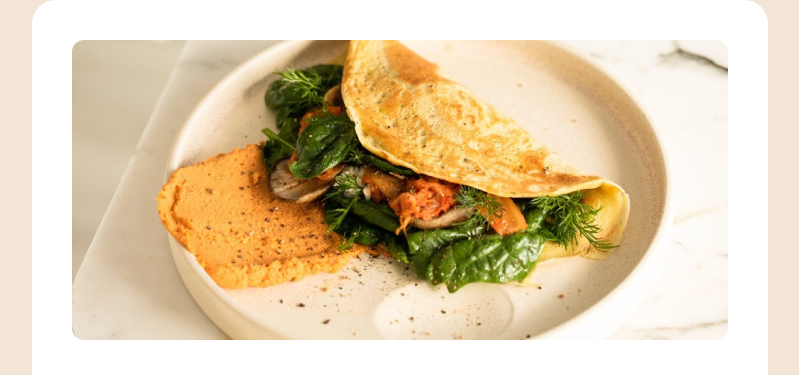
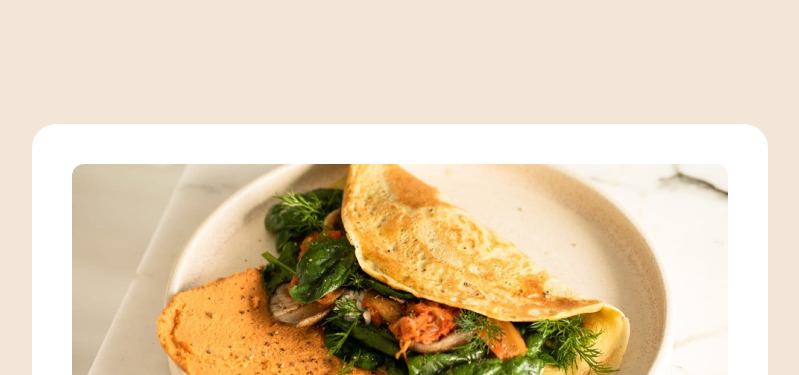
Before and after one commit to DomLeverment/recipe-challenge, a plain HTML site: page index.html in a window 1280 px wide. Shown: the top 375 px of the page, without its empty margins (240-1039 px from the left). Drawn offline with Linux system fonts and the light colour scheme.

Commit message:
adding padding to body

```diff
--- a/style.css
+++ b/style.css
@@ -31,6 +31,8 @@ body {
     align-items: center;
     min-height: 100vh;
     text-align: left;
+    padding-top: 124px;
+    padding-bottom: 124px;
 }
 
 .main-recipe {
```
